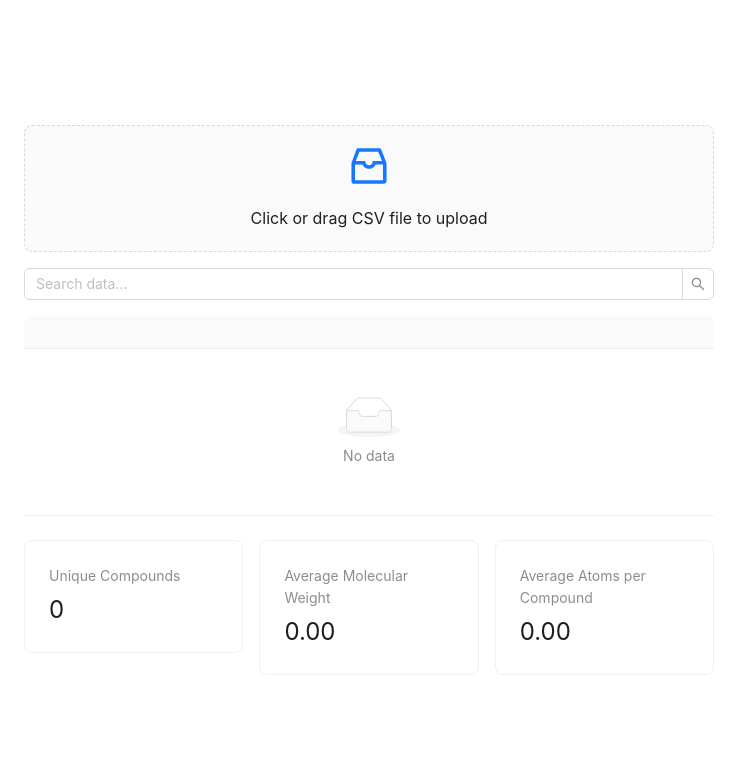
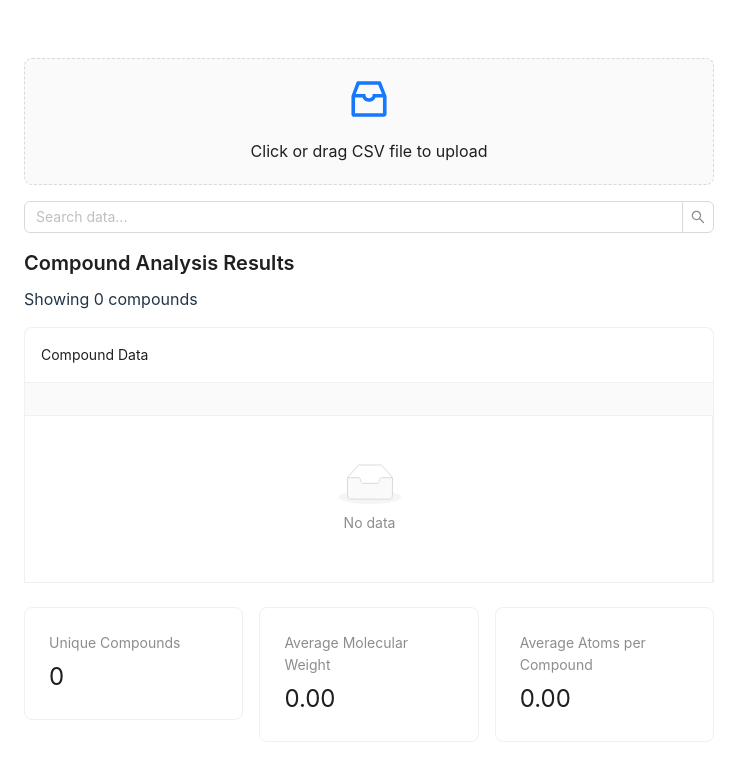
Before and after one commit to igor9levi/moleculecsvparser, a React (Vite) app: page / in a window 1280 px wide. Shown: the top 780 px of the page, without its empty margins (0-753 px from the left). Built offline with nearby package versions, Linux system fonts and the light colour scheme.

Commit message:
add table header

```diff
--- a/src/App.tsx
+++ b/src/App.tsx
@@ -1,5 +1,14 @@
 import { useState } from 'react';
-import { Upload, Table, Input, Card, Statistic, Row, Col } from 'antd';
+import {
+  Upload,
+  Table,
+  Input,
+  Card,
+  Statistic,
+  Row,
+  Col,
+  Typography,
+} from 'antd';
 import { InboxOutlined } from '@ant-design/icons';
 import Papa from 'papaparse';
 
@@ -13,6 +22,8 @@ import {
 } from './utils';
 
 import 'antd/es/style/reset.css';
+
+const { Title } = Typography;
 
 function App() {
   const [processedData, setProcessedData] = useState<ProcessedData[]>([]);
@@ -51,10 +62,20 @@ function App() {
         onChange={(e) => setSearchText(e.target.value)}
       />
 
+      <div style={{ marginBottom: '16px' }}>
+        <Title level={4}>Compound Analysis Results</Title>
+        <p>
+          Showing {filteredData.length} compounds
+          {searchText && ` (filtered from ${processedData.length} total)`}
+        </p>
+      </div>
+
       <Table
         dataSource={filteredData}
         columns={getTableColumns(processedData)}
         scroll={{ x: true }}
+        bordered
+        title={() => 'Compound Data'}
       />
 
       <Row gutter={16} style={{ marginTop: '24px' }}>
--- a/src/utils.ts
+++ b/src/utils.ts
@@ -43,7 +43,7 @@ export const getTableColumns = (processedData: ProcessedData[]) => {
   if (processedData.length === 0) return [];
 
   return Object.keys(processedData[0]).map((key) => ({
-    title: key,
+    title: formatColumnTitle(key),
     dataIndex: key,
     key: key,
     sorter: (a: ProcessedData, b: ProcessedData) => {
@@ -54,7 +54,25 @@ export const getTableColumns = (processedData: ProcessedData[]) => {
         : String(valueA).localeCompare(String(valueB));
     },
     filterable: true,
+    align: typeof processedData[0][key] === 'number' ? 'right' : 'left',
+    width: key === 'compoundId' ? 120 : 'auto',
   }));
+};
+
+const formatColumnTitle = (key: string): string => {
+  // Format result columns
+  if (key.startsWith('result_')) {
+    const baseName = key.replace('result_', '');
+    if (key.endsWith('_avg')) return `${baseName} (Average)`;
+    if (key.endsWith('_min')) return `${baseName} (Min)`;
+    if (key.endsWith('_max')) return `${baseName} (Max)`;
+  }
+
+  // Format other columns
+  return key
+    .split(/(?=[A-Z])|_/)
+    .map((word) => word.charAt(0).toUpperCase() + word.slice(1))
+    .join(' ');
 };
 
 export const calculateStats = (processedData: ProcessedData[]): Stats => {
```
